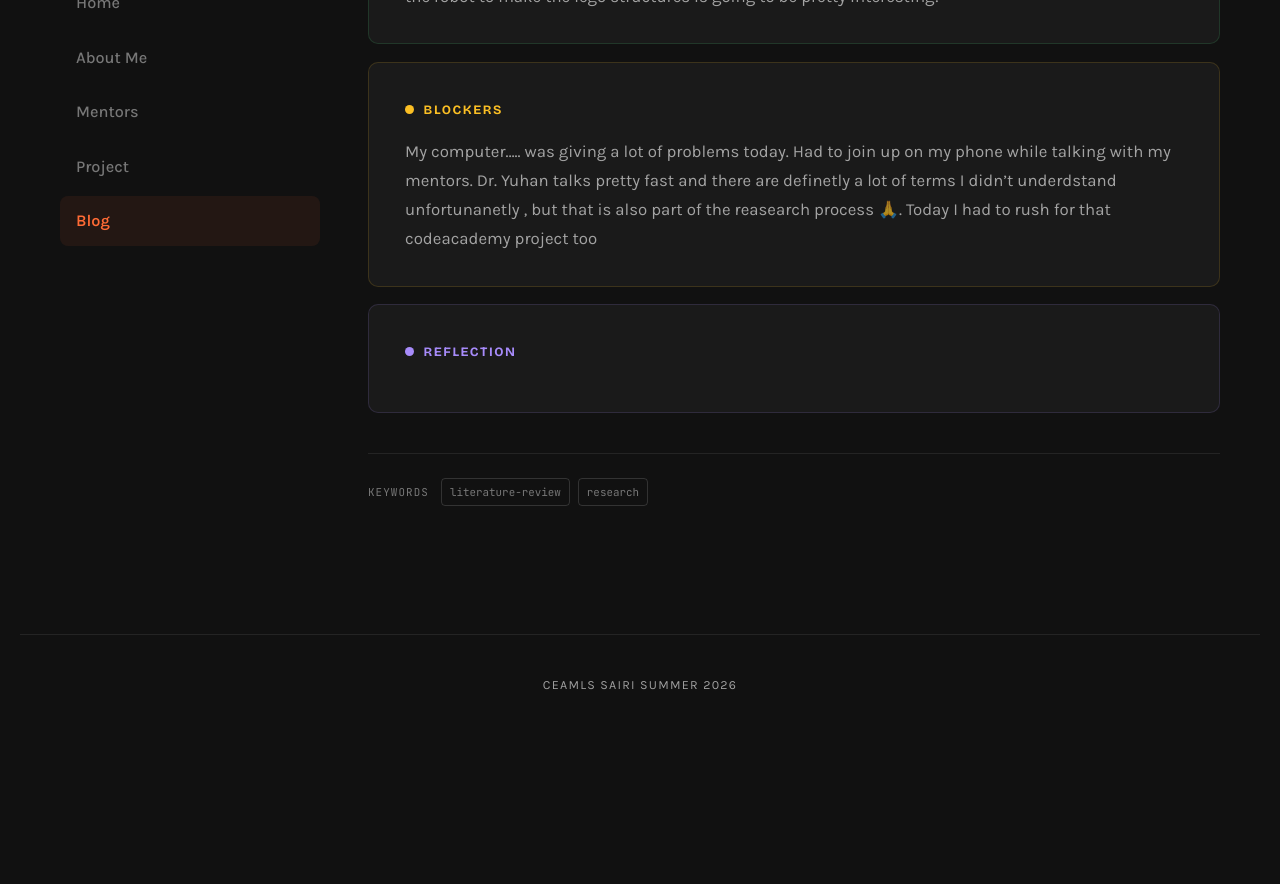
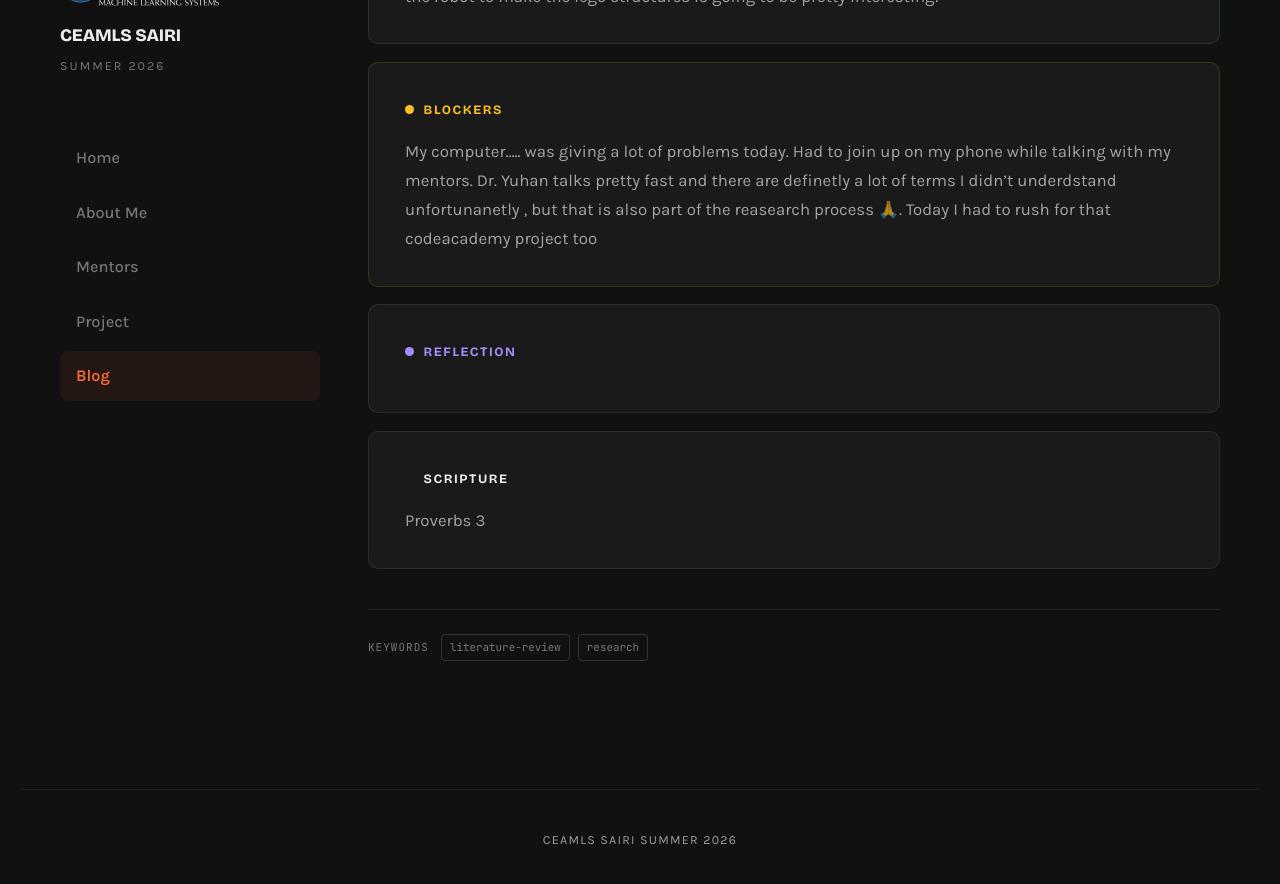
Before and after one commit to JoaqSnow/joaqsnowceamls26.github.io, a Jekyll site: the page built from _posts/2026-05-27-day-2.md, in a window 1280 px wide and 900 px high, scrolled down 564 px. Shown: the top 884 px of the window. Built offline with Jekyll 4.4.1, drawn with Linux system fonts in a browser that asks for light colours; before the commit the page ends 1308 px from its top, so only the background shows below that.

Commit message:
Update post.html

```diff
--- a/_includes/themes/fresh/post.html
+++ b/_includes/themes/fresh/post.html
@@ -34,6 +34,14 @@
   </section>
   {% endif %}
 
+   {% if page.daily_scripture %}
+  <section class="post-section post-section--scripture reveal delay-4">
+    <div class="post-section__label">Scripture</div>
+    {{ page.daily_scripture | markdownify }}
+  </section>
+  {% endif %}
+
+
   {% if page.tags %}
   <footer class="post-tags reveal">
     <span class="post-tags__label">Keywords</span>
```
